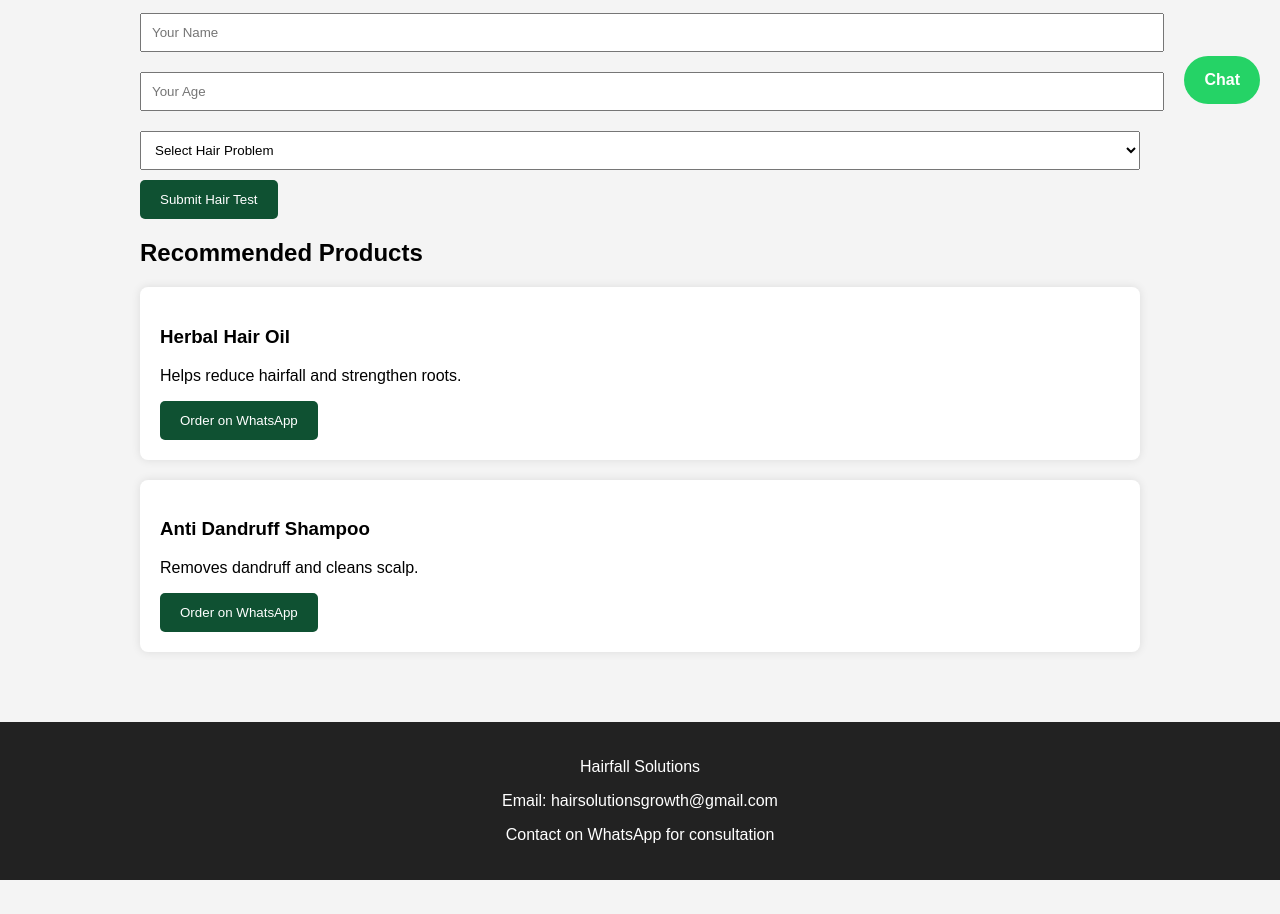
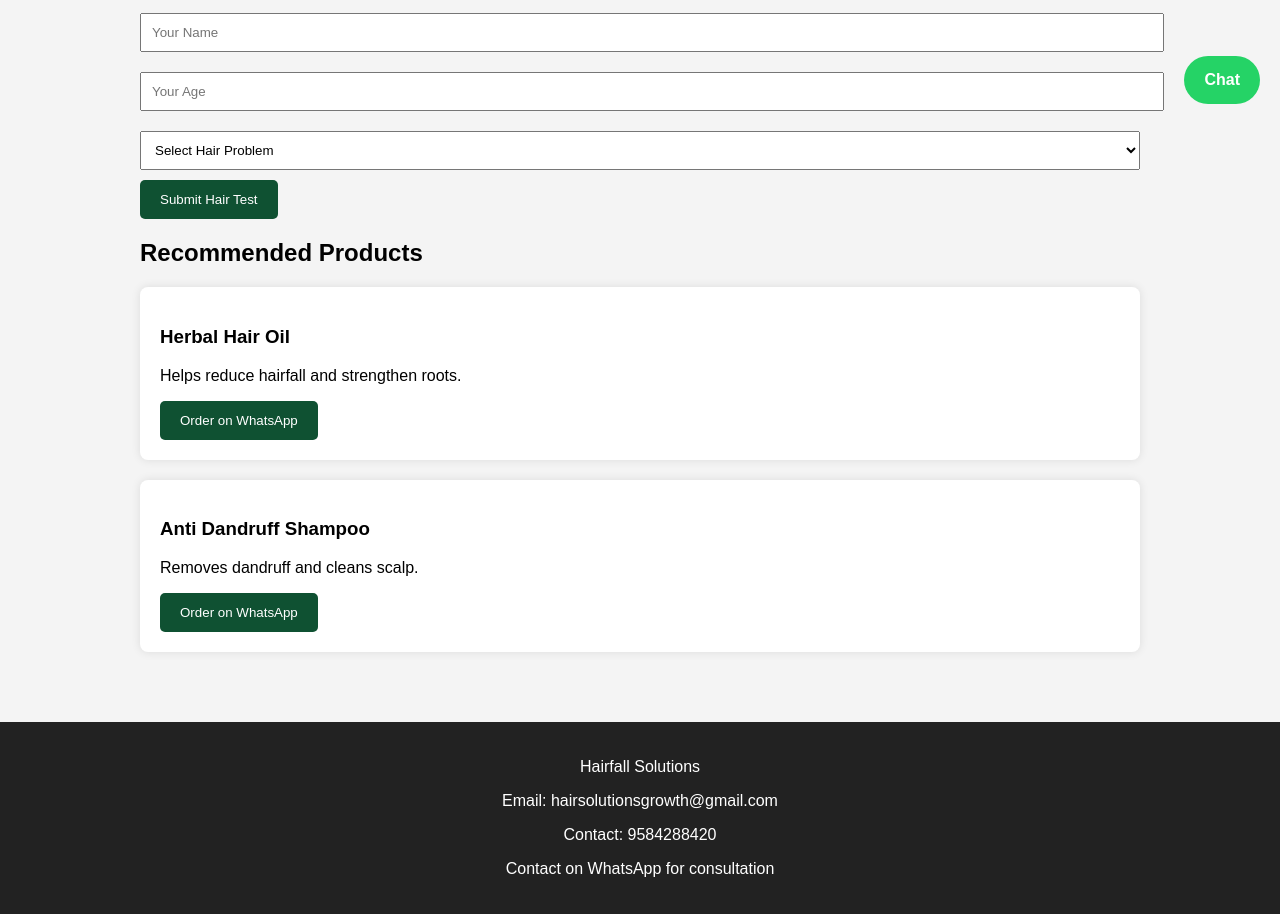
Before and after one commit to aniketyadav9584288420-code/hairfall-solutions, a plain HTML site: page index.html in a window 1280 px wide. Shown: the part 676-1590 px from the top of the page. Before the commit the page ends 1556 px from the top, so only its background shows below. Drawn offline with Linux system fonts and the light colour scheme.

Commit message:
Update index.html

```diff
--- a/index.html
+++ b/index.html
@@ -255,6 +255,7 @@ Order on WhatsApp
 <p>Hairfall Solutions</p>
 
 <p>Email: hairsolutionsgrowth@gmail.com</p>
+<p>Contact: 9584288420</p>
 
 <p>Contact on WhatsApp for consultation</p>
 
```
